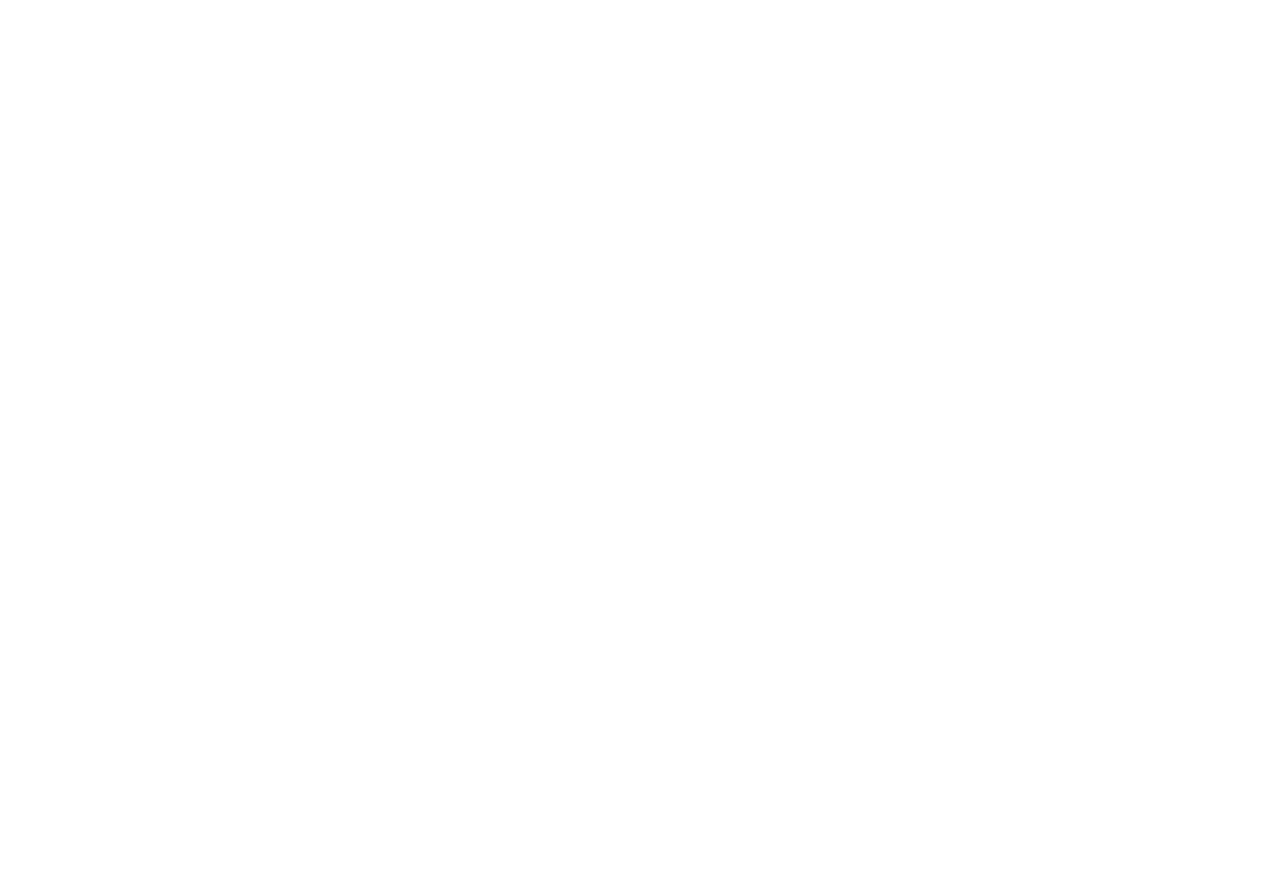
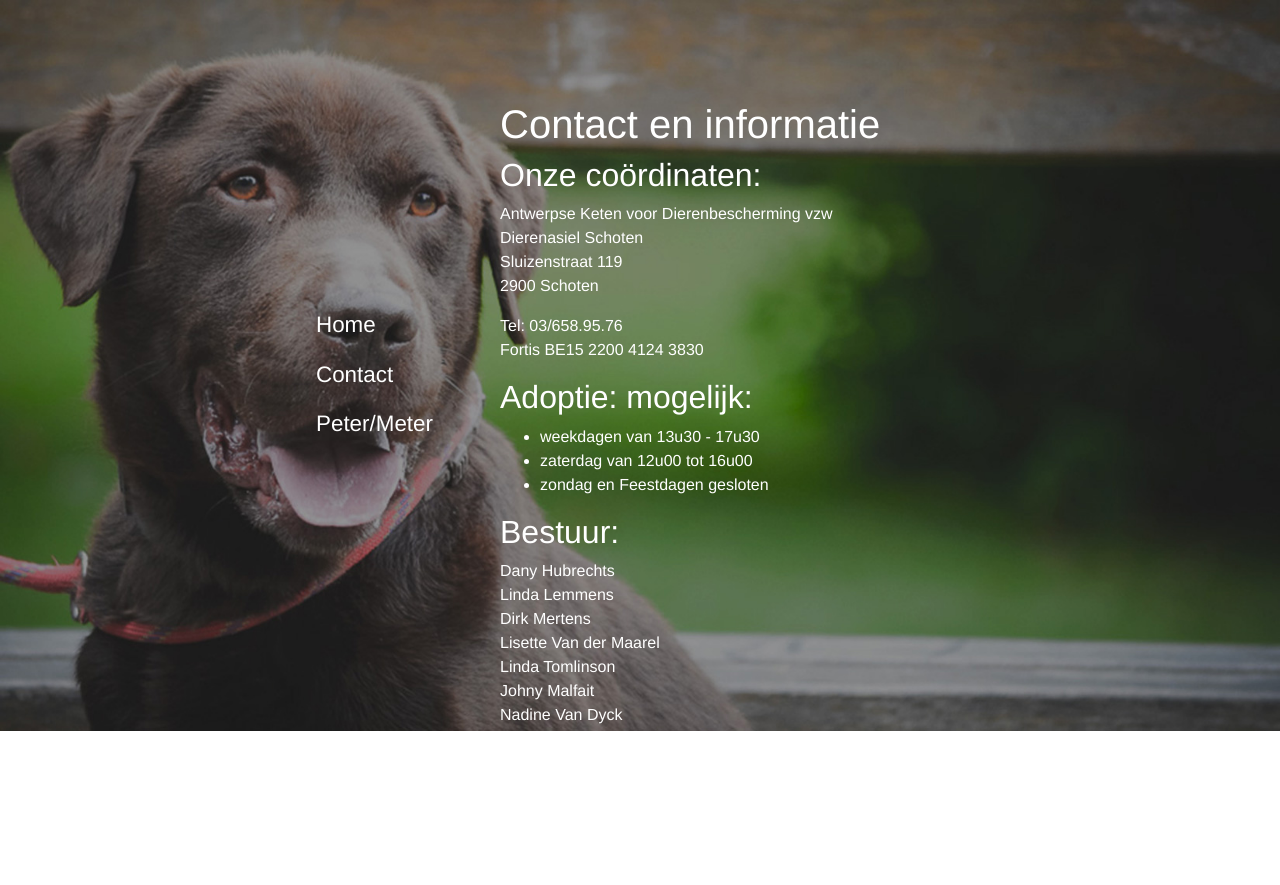
Before and after one commit to awvdeker/dierenasielschoten, a plain HTML site: page contact.html in a window 1280 px wide. Before the commit the page ends 800 px from the top, so only its background shows below. Drawn offline with nearby package versions, Linux system fonts and the light colour scheme.

Commit message:
contactpagina toegevoegd

```diff
--- a/contact.html
+++ b/contact.html
@@ -0,0 +1,46 @@
+<!DOCTYPE html>
+<html lang="en">
+<head>
+  <meta charset="UTF-8">
+  <meta name="viewport" content="width=device-width, initial-scale=1.0">
+  <meta http-equiv="X-UA-Compatible" content="ie=edge">
+  <link rel="stylesheet" href="https://stackpath.bootstrapcdn.com/bootstrap/4.3.1/css/bootstrap.min.css" integrity="sha384-ggOyR0iXCbMQv3Xipma34MD+dH/1fQ784/j6cY/iJTQUOhcWr7x9JvoRxT2MZw1T" crossorigin="anonymous">
+  <link rel="stylesheet" href="stylecontact.css">
+  <title>Dierenasiel Schoten</title>
+</head>
+<body>
+  <div class="relatieven">
+    <ul class="nav flex-column">
+      <li class="nav-item">
+        <a class="nav-link" href="index.html">Home</a>
+      </li>
+      <li class="nav-item">
+        <a class="nav-link" href="#">Contact</a>
+      </li>
+      <li class="nav-item">
+        <a class="nav-link" href="petermeter.html">Peter/Meter</a>
+      </li>
+    </ul>
+    <div class="contact">
+      <h1>Contact en informatie</h1>
+      <h2>Onze coördinaten:</h2>
+      <address>
+        Antwerpse Keten voor Dierenbescherming vzw<br>
+        Dierenasiel Schoten<br>
+        Sluizenstraat 119<br>
+        2900 Schoten
+      </address>
+      <p>Tel: 03/658.95.76<br>Fortis  BE15 2200 4124 3830</p>
+      <h2>Adoptie: mogelijk:</h2>
+      <ul>
+        <li>weekdagen van 13u30 - 17u30</li>
+        <li>zaterdag van 12u00 tot 16u00</li>
+        <li>zondag en Feestdagen gesloten</li>
+      </ul>
+      <h2>Bestuur:</h2>
+      <p>Dany Hubrechts<br>Linda Lemmens<br>Dirk Mertens<br>Lisette Van der Maarel<br>Linda Tomlinson<br>Johny Malfait<br>Nadine  Van Dyck<br>Danou Maldoy</p>
+      <h2>Bij gevonden of verloren dieren CAD: 03/440.05.48<br><a href="www.cad-dieren.be" target="_blank">www.cad-dieren.be</a></h2>
+    </div>
+  </div>
+</body>
+</html>
--- a/style.css
+++ b/style.css
@@ -66,9 +66,15 @@ ul {
   color: white;
   font-size: 140%;
 }
-.ul a:link{
+ul a:link{
   color: white;
 }
-.ul a:visited{
+ul a:visited{
   color: white;
 }
+
+.zooplus {
+  position: fixed;
+  bottom: 0;
+  left: 0;
+}
--- /dev/null
+++ b/stylecontact.css
@@ -0,0 +1,40 @@
+body{
+  background-image: url("hond.jpg");
+  background-repeat: no-repeat;
+  background-size: cover;
+  font-family: helvetica;
+}
+.relatieven{
+  position: relative;
+  top: 300px;
+  left: 500px;
+  width: 700px;
+}
+
+.nav {
+  position: absolute;
+  top: 0px;
+  left: -200px;
+  color: white;
+  font-size: 140%;
+}
+.nav a:link{
+  color: white;
+}
+.nav a:visited{
+  color: white;
+}
+
+.contact{
+  position: absolute;
+  top: -200px;
+  left: 0px;
+  color: white;
+}
+
+.contact a:link{
+  color: white;
+}
+.contact a:visited{
+  color: white;
+}
```
Also changed, not shown: index.html (+6 -3 lines), stylepetermeter.css (added).
